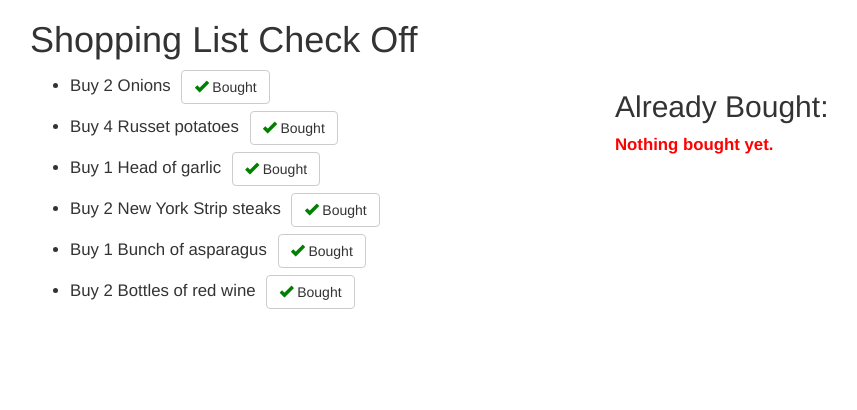
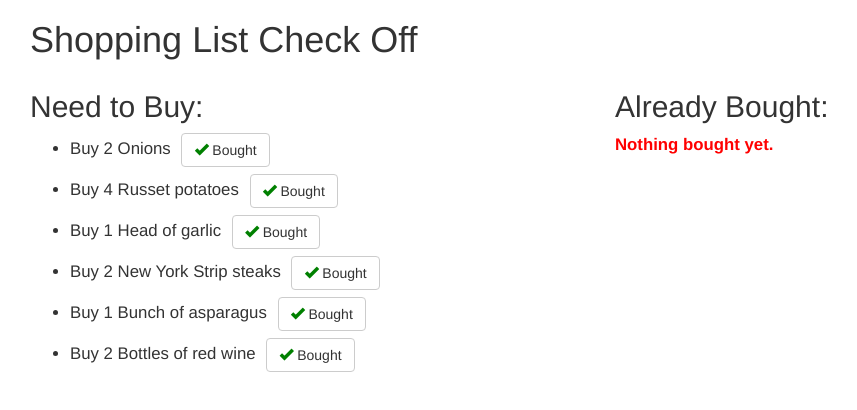
Before and after one commit to srstites/coursera-angularjs, a plain HTML site: page module2-solution/index.html in a window 1280 px wide. Shown: the whole page, without its empty margins (40-897 px from the left). Drawn offline with Linux system fonts and the light colour scheme.

Commit message:
Module2 Solution - fix row formatting

```diff
--- a/module2-solution/index.html
+++ b/module2-solution/index.html
@@ -32,6 +32,7 @@
 
     <!-- To Buy List -->
     <div class="col-md-6" ng-controller="ToBuyController as ctrl1">
+     <h2>Need to Buy:</h2>
      <ul>
        <li ng-repeat="item in ctrl1.getBuyList()">Buy {{item.count}} {{item.name}} <button class="btn btn-default" ng-click="ctrl1.boughtItem($index)"><span class="glyphicon glyphicon-ok"></span> Bought</button></li>
      </ul>
```
